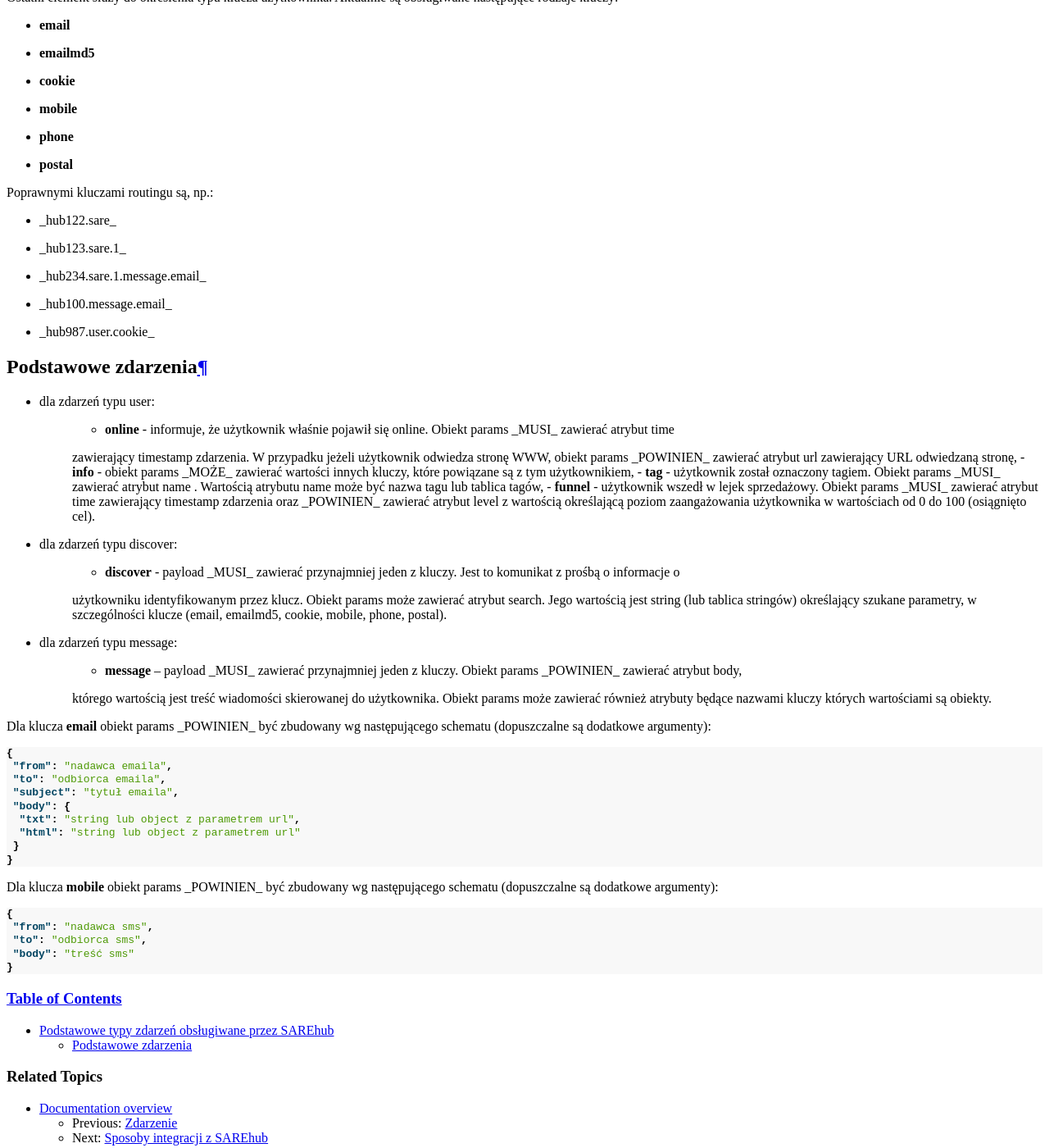
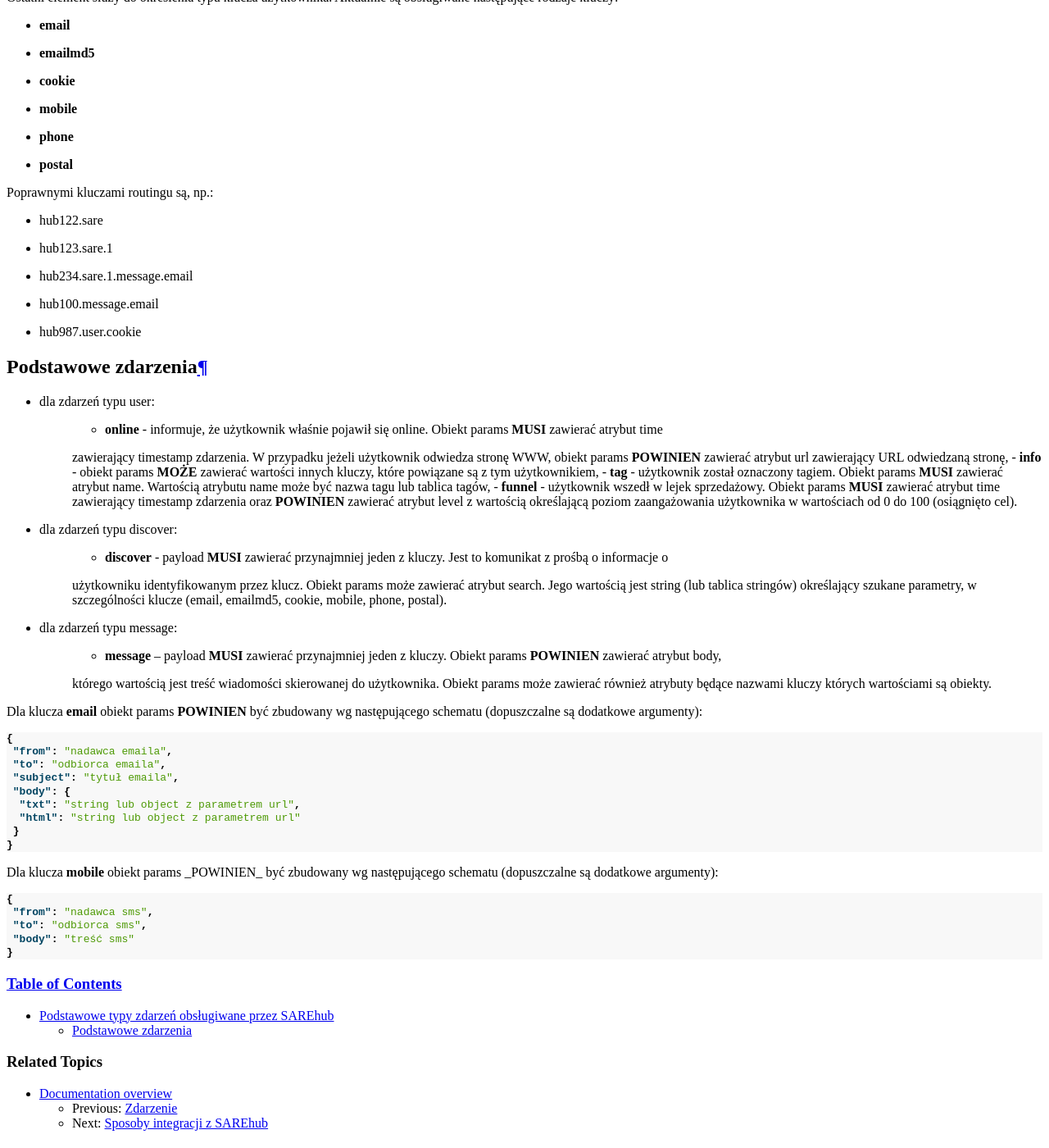
Before and after one commit to SAREhub/Client_Docs_PL, a Sphinx documentation site: the page built from docs/types-of-events.rst, in a window 1280 px wide and 1400 px high, scrolled down 573 px. Shown: the whole window at 82% size. Built offline with Sphinx 7.4.7, drawn with Linux system fonts in a browser that asks for light colours; some of the changed text lies outside the part shown.

Commit message:
fix list and bold

```diff
--- a/docs/types-of-events.rst
+++ b/docs/types-of-events.rst
@@ -4,12 +4,12 @@ Podstawowe typy zdarzeń obsługiwane przez SAREhub
 Każde zdarzenie w systemie SAREhub powinno posiadać swoją ścieżkę routingu, która definiuje gdzie (do jakiego modułu)
 komunikat zostanie dostarczony. Klucz routingu składa się z od dwóch do pięciu elementów oddzielonych kropką:
 
-* _hub[hub_id].destination_
-* _hub[hub_id].destination.key1_
-* _hub[hub_id].destination.account_id.key1_
-* _hub[hub_id].destination.account_id.type.key1_
-* _hub[hub_id].destination.type.key1_
-* _hub[hub_id].type.key1_
+* hub[hub_id].destination
+* hub[hub_id].destination.key1
+* hub[hub_id].destination.account_id.key1
+* hub[hub_id].destination.account_id.type.key1
+* hub[hub_id].destination.type.key1
+* hub[hub_id].type.key1
 
 Pierwszy element (hubId) oznacza identyfikator huba do którego chcemy publikować dane (np. hub112).
 
@@ -35,35 +35,35 @@ Ostatni element służy do określenia typu klucza użytkownika. Aktualnie są o
 
 Poprawnymi kluczami routingu są, np.:
 
-* _hub122.sare_
-* _hub123.sare.1_
-* _hub234.sare.1.message.email_
-* _hub100.message.email_
-* _hub987.user.cookie_
+* hub122.sare
+* hub123.sare.1
+* hub234.sare.1.message.email
+* hub100.message.email
+* hub987.user.cookie
 
 Podstawowe zdarzenia
 ====================
 * dla zdarzeń typu user:
-    - **online** - informuje, że użytkownik właśnie pojawił się online. Obiekt params _MUSI_ zawierać atrybut time
-    zawierający timestamp zdarzenia. W przypadku jeżeli użytkownik odwiedza stronę WWW, obiekt params _POWINIEN_ zawierać
+    - **online** - informuje, że użytkownik właśnie pojawił się online. Obiekt params **MUSI** zawierać atrybut time
+    zawierający timestamp zdarzenia. W przypadku jeżeli użytkownik odwiedza stronę WWW, obiekt params **POWINIEN** zawierać
     atrybut url zawierający URL odwiedzaną stronę,
-    - **info** - obiekt params _MOŻE_ zawierać wartości innych kluczy, które powiązane są z tym użytkownikiem,
-    - **tag** - użytkownik został oznaczony tagiem. Obiekt params _MUSI_ zawierać atrybut name . Wartością atrybutu name
+    - **info** - obiekt params **MOŻE** zawierać wartości innych kluczy, które powiązane są z tym użytkownikiem,
+    - **tag** - użytkownik został oznaczony tagiem. Obiekt params **MUSI** zawierać atrybut name. Wartością atrybutu name
     może być nazwa tagu lub tablica tagów,
-    - **funnel** - użytkownik wszedł w lejek sprzedażowy. Obiekt params _MUSI_ zawierać atrybut time zawierający
-    timestamp zdarzenia oraz _POWINIEN_ zawierać atrybut level z wartością     określającą poziom zaangażowania
+    - **funnel** - użytkownik wszedł w lejek sprzedażowy. Obiekt params **MUSI** zawierać atrybut time zawierający
+    timestamp zdarzenia oraz **POWINIEN** zawierać atrybut level z wartością     określającą poziom zaangażowania
     użytkownika w wartościach od 0 do 100 (osiągnięto cel).
 * dla zdarzeń typu discover:
-    - **discover** - payload _MUSI_ zawierać przynajmniej jeden z kluczy. Jest to komunikat z prośbą o informacje o
+    - **discover** - payload **MUSI** zawierać przynajmniej jeden z kluczy. Jest to komunikat z prośbą o informacje o
     użytkowniku identyfikowanym przez klucz. Obiekt params może zawierać atrybut search. Jego wartością jest string
     (lub tablica stringów) określający szukane parametry, w szczególności klucze (email, emailmd5, cookie, mobile, phone,
     postal).
 * dla zdarzeń typu message:
-    - **message** – payload _MUSI_ zawierać przynajmniej jeden z kluczy. Obiekt params _POWINIEN_ zawierać atrybut body,
+    - **message** – payload **MUSI** zawierać przynajmniej jeden z kluczy. Obiekt params **POWINIEN** zawierać atrybut body,
     którego wartością jest treść wiadomości skierowanej do użytkownika. Obiekt params może zawierać również atrybuty będące
     nazwami kluczy których wartościami są obiekty.
 
-Dla klucza **email** obiekt params _POWINIEN_ być zbudowany wg następującego schematu (dopuszczalne są dodatkowe argumenty):
+Dla klucza **email** obiekt params **POWINIEN** być zbudowany wg następującego schematu (dopuszczalne są dodatkowe argumenty):
 
 .. code-block:: json
 
```
